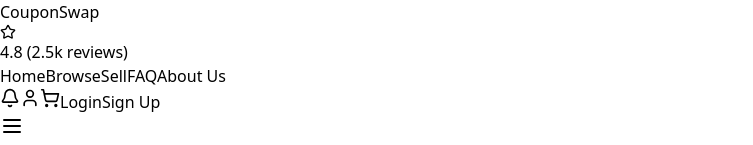
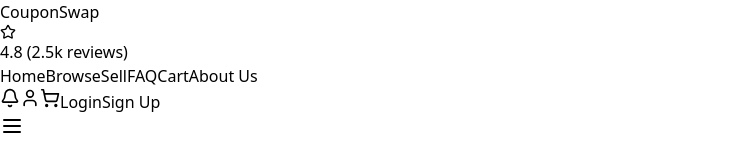
Before and after one commit to codinggita/coupon_swap, a React (Vite) app in the folder Frontend/: page / in a window 1280 px wide. Shown: the top 145 px of the page, without its empty margins (0-753 px from the left). Built offline with nearby package versions, Linux system fonts and the light colour scheme.

Commit message:
add the card route laptop screen

```diff
--- a/Frontend/src/assets/components/Navbar.jsx
+++ b/Frontend/src/assets/components/Navbar.jsx
@@ -47,6 +47,7 @@
     { tab: "browse", label: "Browse", to: "/browse" },
     { tab: "sell", label: "Sell", to: "/sell" },
     { tab: "faq", label: "FAQ", to: "/faq" },
+    { tab: "cart", icon: ShoppingCart, label: "Cart", path: "/cart" },
     { tab: "about", label: "About Us", to: "/about" },
   ];
   const bottomNavItems = [
```
